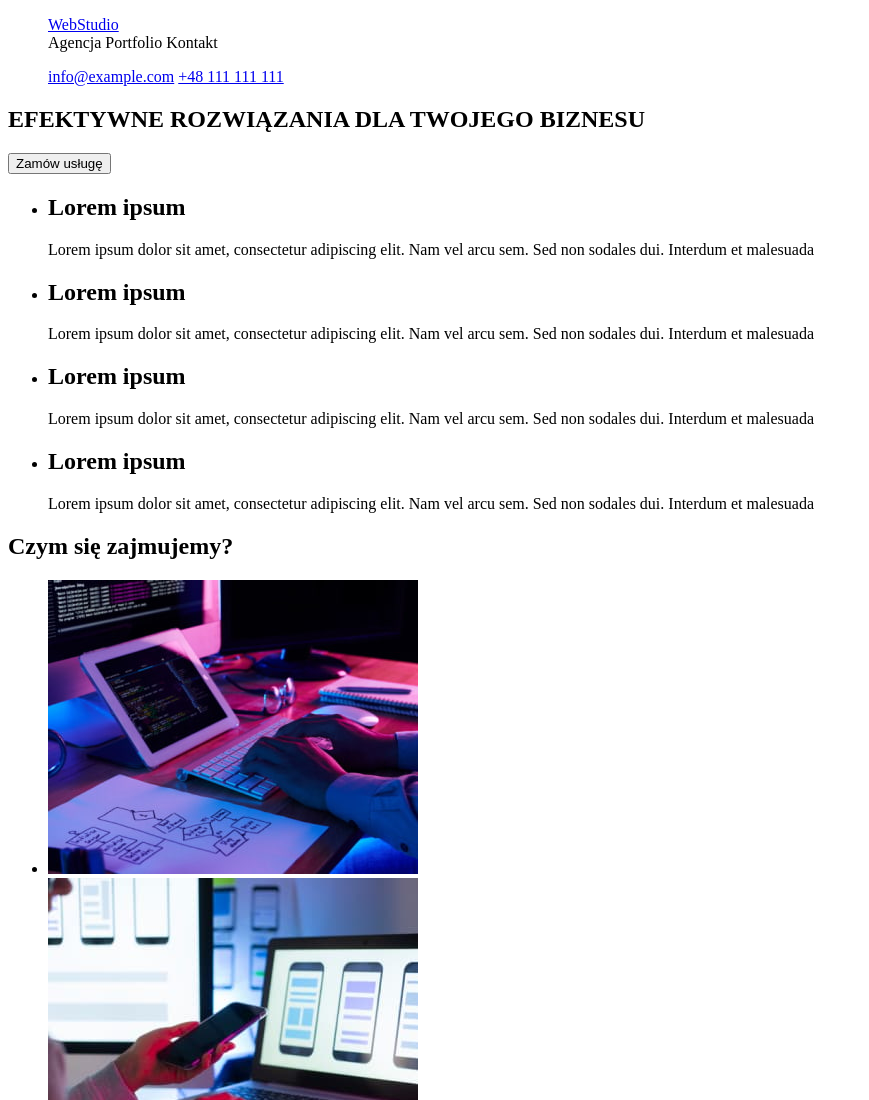
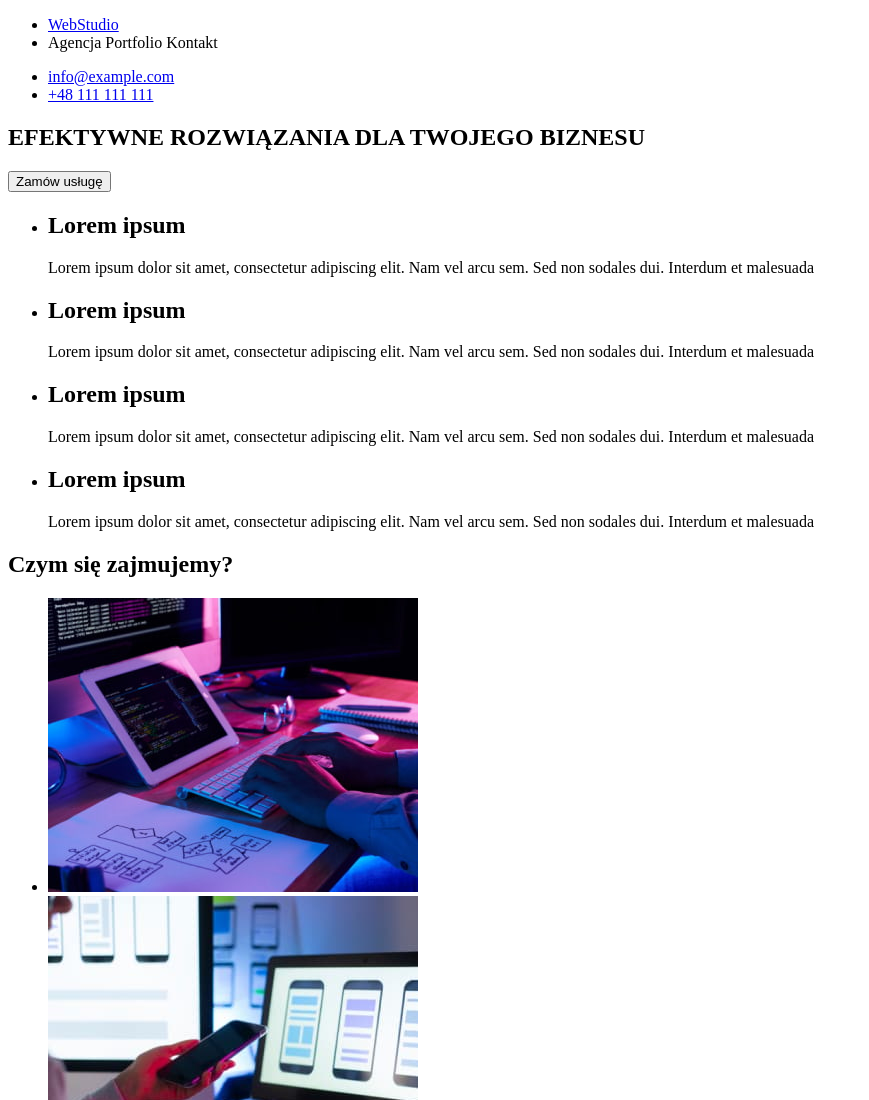
Before and after one commit to sebastiankozic/goit-markup-hw-01, a plain HTML site: page index.html in a window 1280 px wide. Shown: the top 1100 px of the page, without its empty margins (0-869 px from the left). Drawn offline with Linux system fonts and the light colour scheme.

Commit message:
Update index.html

```diff
--- a/index.html
+++ b/index.html
@@ -11,12 +11,12 @@
   <body>
     <header>
       <ul>
-        <a href="index.html">WebStudio</a>
-        <nav>Agencja Portfolio Kontakt</nav>
+        <li><a href="index.html">WebStudio</a></li>
+        <li><nav>Agencja Portfolio Kontakt</nav></li>
       </ul>
       <ul>
-        <a href="mailto:info@example.com">info@example.com</a>
-        <a href="tel:+48111111111">+48 111 111 111</a>
+        <li><a href="mailto:info@example.com">info@example.com</a></li>
+        <li><a href="tel:+48111111111">+48 111 111 111</a></li>
       </ul>
     </header>
     <main>
```
